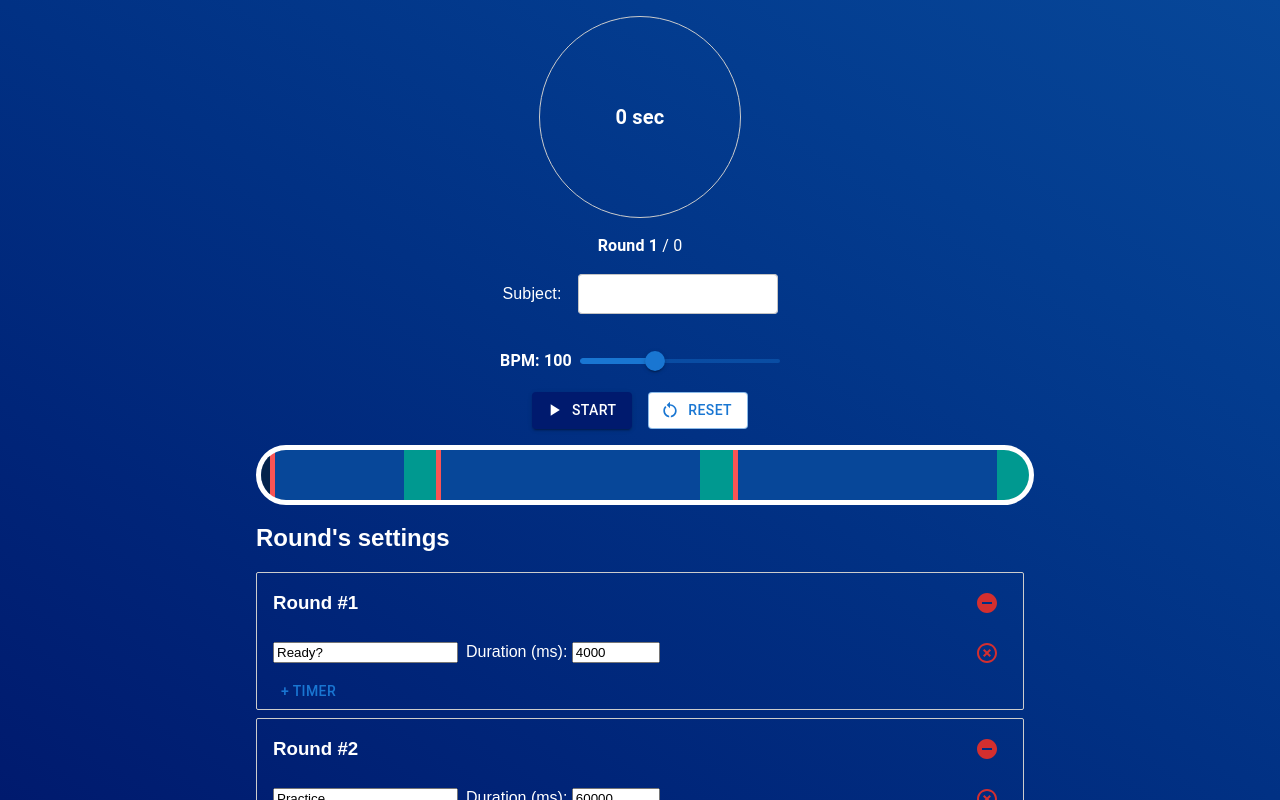
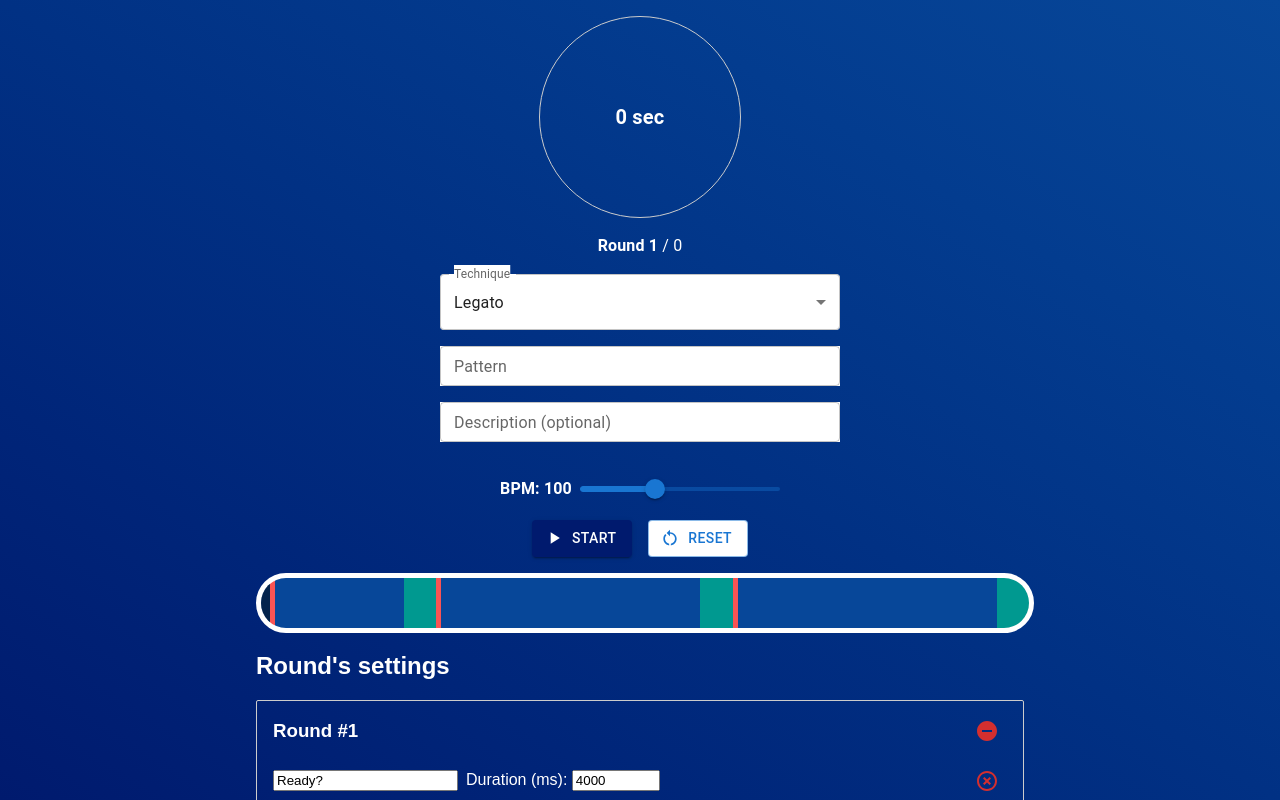
Before and after one commit to tsknoff/interval_timer, a React (Vite) app: page / in a window 1280 px wide. Built offline with nearby package versions, Linux system fonts and the light colour scheme.

Commit message:
save journal and settings to ls

```diff
--- a/src/App.tsx
+++ b/src/App.tsx
@@ -1,6 +1,6 @@
 // App.tsx
 
-import React, { useRef, useState } from "react";
+import React, { useEffect, useRef, useState } from "react";
 import {
   Box,
   Button,
@@ -11,6 +11,10 @@ import {
   DialogContent,
   DialogTitle,
   TextField,
+  Select,
+  MenuItem,
+  FormControl,
+  InputLabel,
 } from "@mui/material";
 import PlayArrowIcon from "@mui/icons-material/PlayArrow";
 import RestartAltIcon from "@mui/icons-material/RestartAlt";
@@ -22,26 +26,30 @@ import { RoundListModel } from "./dataFlow/RoundListModel";
 // UI-компоненты
 import { MultiRoundProgressBar } from "./ui/MultiRoundProgressBar";
 import { Settings } from "./ui/Settings";
+import { JournalNote } from "./ui/JournalNote";
 
 // Хук метронома
 import { useMetronome } from "./hooks/useMetronome";
 
 // Звуки
 import { playAllRoundsEndSound } from "./utils/audioUtils";
-import { JournalNote } from "./ui/JournalNote.tsx";
 
+// Описание записи в журнале
 export interface JournalRecord {
   date: string;
-  technique: string;
-  pattern: string;
-  description?: string;
-  bpm: number;
-  rating: number;
-  comment?: string;
+
+  // Реквизиты, которые пользователь вводит перед тренировкой
+  technique: string; // из списка (Legato, Alternate picking, Downstroke...)
+  pattern: string; // короткая строка (обязательная)
+  description?: string; // описание упражнения (опционально)
+
+  bpm: number; // темп, с которым тренировались
+  rating: number; // субъективная оценка (0..100)
+  comment?: string; // комментарий по окончании
 }
 
 export const App: React.FC = () => {
-  // ----- Состояния, связанные с текущим прогрессом -----
+  // ----- Состояния, связанные с текущим прогрессом (RoundListModel) -----
   const [roundIndex, setRoundIndex] = useState(0);
   const [roundsTotal, setRoundsTotal] = useState(0);
   const [timerIndex, setTimerIndex] = useState(0);
@@ -70,56 +78,75 @@ export const App: React.FC = () => {
     ],
   ]);
 
-  // ----- Поле предмета тренировки (subject) -----
-  const [practiceSubject, setPracticeSubject] = useState("");
+  // ----- Поля тренировки: technique, pattern, description -----
+  const [technique, setTechnique] = useState("Legato"); // по умолчанию "Legato"
+  const [pattern, setPattern] = useState("");
+  const [description, setDescription] = useState("");
 
-  // ----- Оценка после окончания -----
+  // ----- Завершение тренировки (оценка, комментарий) -----
   const [showReviewDialog, setShowReviewDialog] = useState(false);
   const [trainingRating, setTrainingRating] = useState(50); // 0..100
   const [trainingComment, setTrainingComment] = useState("");
 
   // ----- "Журнал" тренировок -----
-  const [journal, setJournal] = useState<JournalRecord[]>([
-    {
-      date: "2021-10-01",
-      subject: "Guitar",
-      bpm: 120,
-      rating: 80,
-      comment: "Good practice today!",
-    },
-    {
-      date: "2021-10-02",
-      subject: "Piano",
-      bpm: 100,
-      rating: 60,
-      comment: "Need to practice more.",
-    },
-    {
-      date: "2021-10-03",
-      subject: "Drums",
-      bpm: 140,
-      rating: 90,
-      comment: "Great job!",
-    },
-  ]);
+  const [journal, setJournal] = useState<JournalRecord[]>([]);
 
   // RoundListModel будет пересоздаваться при нажатии Start
   const roundListRef = useRef<RoundListModel | null>(null);
 
-  // ----- МЕТРОНОМ -----
+  // ----- МЕТРОНОМ: запускаем/останавливаем -----
   useMetronome(bpm, isPlayingMetronome);
 
-  // ----- Хендлеры -----
+  // ---------------------- Local Storage -----------------------
+  // 1) При МОНТИРОВАНИИ читаем из LocalStorage (если есть)
+  useEffect(() => {
+    const storedRounds = localStorage.getItem("rounds");
+    if (storedRounds) {
+      try {
+        const parsed = JSON.parse(storedRounds);
+        // Убедимся, что это массив массивов, или обрабатываем как нужно
+        if (Array.isArray(parsed)) {
+          setRounds(parsed);
+        }
+      } catch (e) {
+        console.warn("Error parsing rounds from localStorage", e);
+      }
+    }
+
+    const storedJournal = localStorage.getItem("journal");
+    if (storedJournal) {
+      try {
+        const parsed = JSON.parse(storedJournal);
+        if (Array.isArray(parsed)) {
+          setJournal(parsed);
+        }
+      } catch (e) {
+        console.warn("Error parsing journal from localStorage", e);
+      }
+    }
+  }, []);
+
+  // 2) При КАЖДОМ изменении rounds — сохраняем в localStorage
+  useEffect(() => {
+    localStorage.setItem("rounds", JSON.stringify(rounds));
+  }, [rounds]);
+
+  // 3) При КАЖДОМ изменении journal — сохраняем в localStorage
+  useEffect(() => {
+    localStorage.setItem("journal", JSON.stringify(journal));
+  }, [journal]);
+
+  // ---------------------- ЛОГИКА -------------------------
 
   // Создаём/запускаем новую модель, чтобы учесть изменения "rounds"
   const handleStart = () => {
-    // Проверяем, заполнил ли пользователь поле subject
-    if (!practiceSubject.trim()) {
-      alert("Пожалуйста, укажите предмет/название тренировки (Subject)!");
+    // Проверяем обязательные поля: pattern не должен быть пустым
+    if (!pattern.trim()) {
+      alert("Пожалуйста, заполните поле Pattern (название упражнения)!");
       return;
     }
 
-    // Если вдруг у нас осталась старая модель, сбросим её
+    // Если была старая модель, сбросим
     if (roundListRef.current) {
       roundListRef.current.reset();
     }
@@ -166,30 +193,30 @@ export const App: React.FC = () => {
     setTimerName("");
   };
 
-  // Для отображения в секундах (округляем)
-  const secondsLeft = Math.floor(timerRemaining / 1000);
-
-  // ----- Когда пользователь завершил оценку -----
+  // Когда пользователь завершил оценку (OK)
   const handleSubmitReview = () => {
-    // Создадим запись в журнале
     const record: JournalRecord = {
-      date: new Date().toLocaleString(), // или .toISOString()
-      subject: practiceSubject,
+      date: new Date().toLocaleString(), // В реальном случае .toISOString() или иное
+      technique,
+      pattern,
+      description: description || undefined,
       bpm,
       rating: trainingRating,
       comment: trainingComment || undefined,
     };
 
+    // Добавляем в журнал (и это автоматически сохранится в localStorage через useEffect)
     setJournal((prev) => [...prev, record]);
-    // Скрыть диалог
+
+    // Скрываем диалог и сбрасываем оценку
     setShowReviewDialog(false);
-
-    // Сброс значений оценки
     setTrainingRating(50);
     setTrainingComment("");
   };
 
-  // ----- Рендер -----
+  // Для отображения оставшегося времени в секундах
+  const secondsLeft = Math.floor(timerRemaining / 1000);
+
   return (
     <Box
       sx={{
@@ -207,6 +234,7 @@ export const App: React.FC = () => {
       }}
     >
       <Box sx={{ width: "60vw", padding: "1rem", marginBottom: "2rem" }}>
+        {/* Основной блок с таймером / настройками */}
         <Box sx={{ marginBottom: "1rem" }}>
           <Box
             sx={{
@@ -217,7 +245,7 @@ export const App: React.FC = () => {
               gap: 2,
             }}
           >
-            {/* Круглый блок с текущим таймером */}
+            {/* "Шар" со временем и именем таймера */}
             <Box
               sx={{
                 borderRadius: "50%",
@@ -242,28 +270,62 @@ export const App: React.FC = () => {
               <strong>Round {roundIndex + 1}</strong> / {roundsTotal}
             </Typography>
 
-            {/* Ввод "Practice subject" */}
+            {/* Блок: Technique (Select), Pattern (TextField), Description (TextField опциональный) */}
             <Box
               sx={{
                 mb: 2,
                 display: "flex",
-                flexDirection: "row",
+                flexDirection: "column",
                 gap: 2,
-                alignItems: "center",
+                alignItems: "stretch",
+                width: "100%",
+                maxWidth: 400,
               }}
             >
-              <Typography sx={{ color: "white", fontFamily: "sans-serif" }}>
-                Subject:
-              </Typography>
+              {/* Technique - select */}
+              <FormControl fullWidth>
+                <InputLabel sx={{ backgroundColor: "#fff" }}>
+                  Technique
+                </InputLabel>
+                <Select
+                  value={technique}
+                  label="Technique"
+                  onChange={(e) => setTechnique(e.target.value as string)}
+                  sx={{
+                    backgroundColor: "white",
+                  }}
+                >
+                  <MenuItem value="Legato">Legato</MenuItem>
+                  <MenuItem value="Alternate picking">
+                    Alternate picking
+                  </MenuItem>
+                  <MenuItem value="Downstroke">Downstroke</MenuItem>
+                  <MenuItem value="Sweep picking">Sweep picking</MenuItem>
+                  {/* Можно добавить свои варианты */}
+                </Select>
+              </FormControl>
+
+              {/* Pattern (обязательное поле) */}
               <TextField
+                label="Pattern"
                 variant="outlined"
                 size="small"
-                value={practiceSubject}
-                onChange={(e) => setPracticeSubject(e.target.value)}
+                value={pattern}
+                onChange={(e) => setPattern(e.target.value)}
                 sx={{
                   backgroundColor: "white",
-                  borderRadius: 1,
-                  width: 200,
+                }}
+              />
+
+              {/* Description (опциональное) */}
+              <TextField
+                label="Description (optional)"
+                variant="outlined"
+                size="small"
+                value={description}
+                onChange={(e) => setDescription(e.target.value)}
+                sx={{
+                  backgroundColor: "white",
                 }}
               />
             </Box>
@@ -328,14 +390,17 @@ export const App: React.FC = () => {
           />
         </Box>
 
-        {/* Компонент редактирования rounds */}
+        {/* Компонент редактирования rounds (внизу) */}
         <Settings rounds={rounds} setRounds={setRounds} />
 
-        {/* Отобразим журнал (опционально) */}
-        <Box sx={{ color: "white" }}>
-          <h2 style={{ color: "white", fontFamily: "sans-serif" }}>
-            Training journal
-          </h2>
+        {/* Отобразим журнал */}
+        <Box sx={{ color: "white", mt: 3 }}>
+          <Typography
+            variant="h6"
+            sx={{ color: "white", fontFamily: "sans-serif" }}
+          >
+            Training Journal
+          </Typography>
           {journal.length === 0 && <p>No records yet.</p>}
           {journal.map((rec, i) => (
             <JournalNote key={i} journalRecord={rec} />
```
Also changed, not shown: src/ui/JournalNote.tsx (+9 -29 lines).
